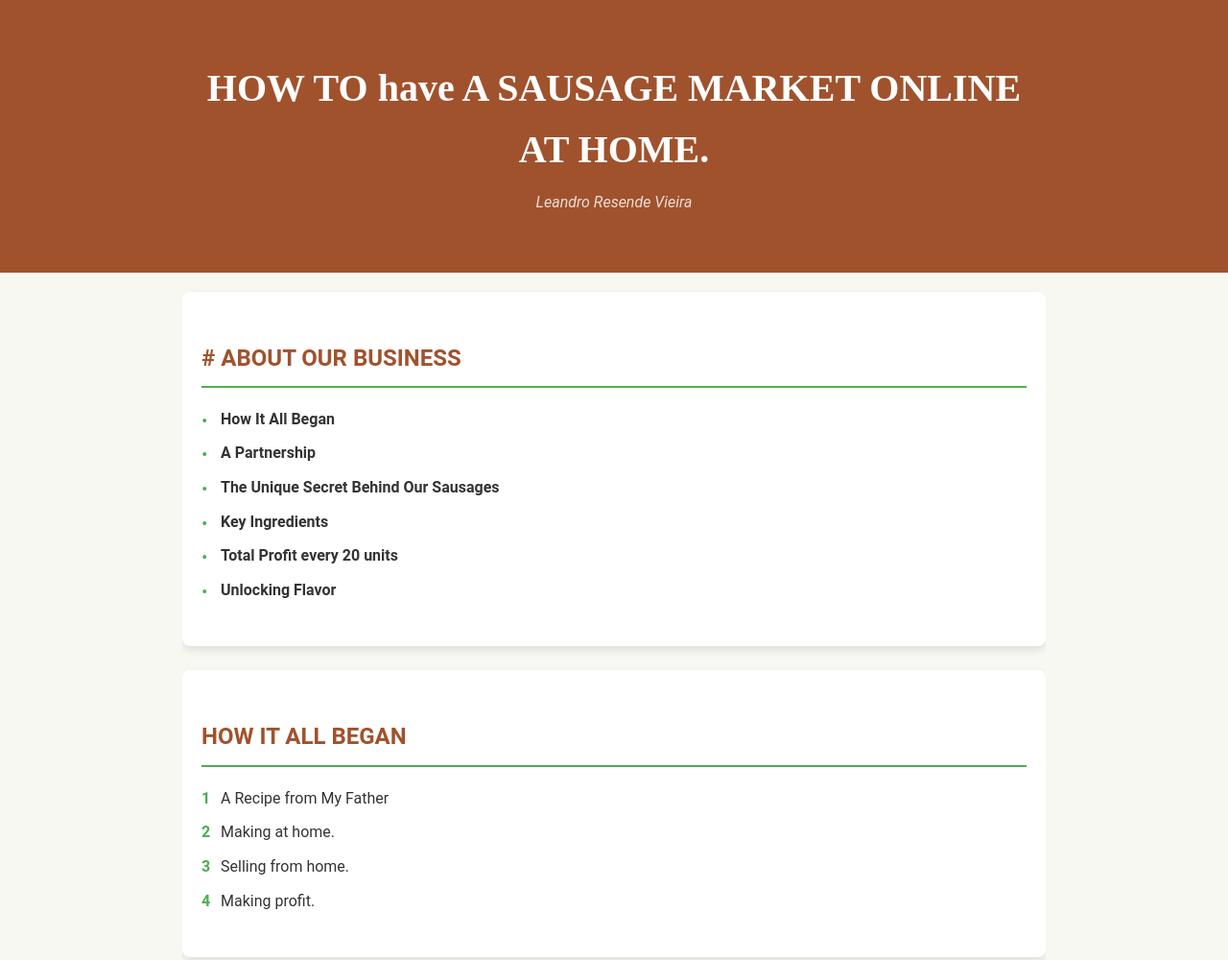
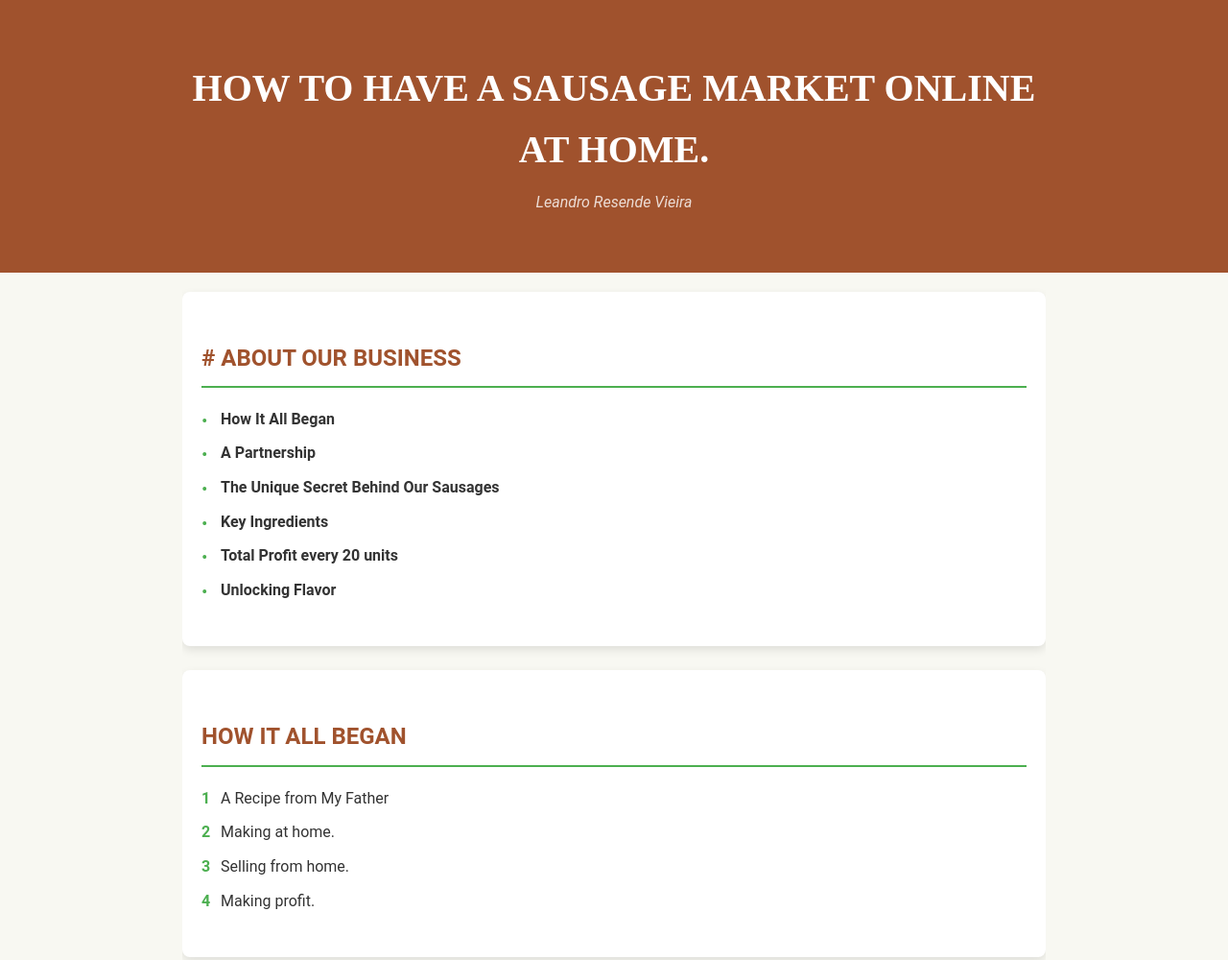
Before and after one commit to Leandro20095/Meat-No1, a plain HTML site: page index.html in a window 1280 px wide. Shown: the top 1000 px of the page at 96% size. Drawn offline with Linux system fonts and the light colour scheme; a web font is replaced by a local one.

Commit message:
Update index.html

```diff
--- a/index.html
+++ b/index.html
@@ -117,7 +117,7 @@
 
     <header>
         <div class="container">
-            <h1>HOW TO have A SAUSAGE MARKET ONLINE AT HOME.</h1>
+            <h1>HOW TO HAVE A SAUSAGE MARKET ONLINE AT HOME.</h1>
             <p>Leandro Resende Vieira</p>
         </div>
     </header>
```
